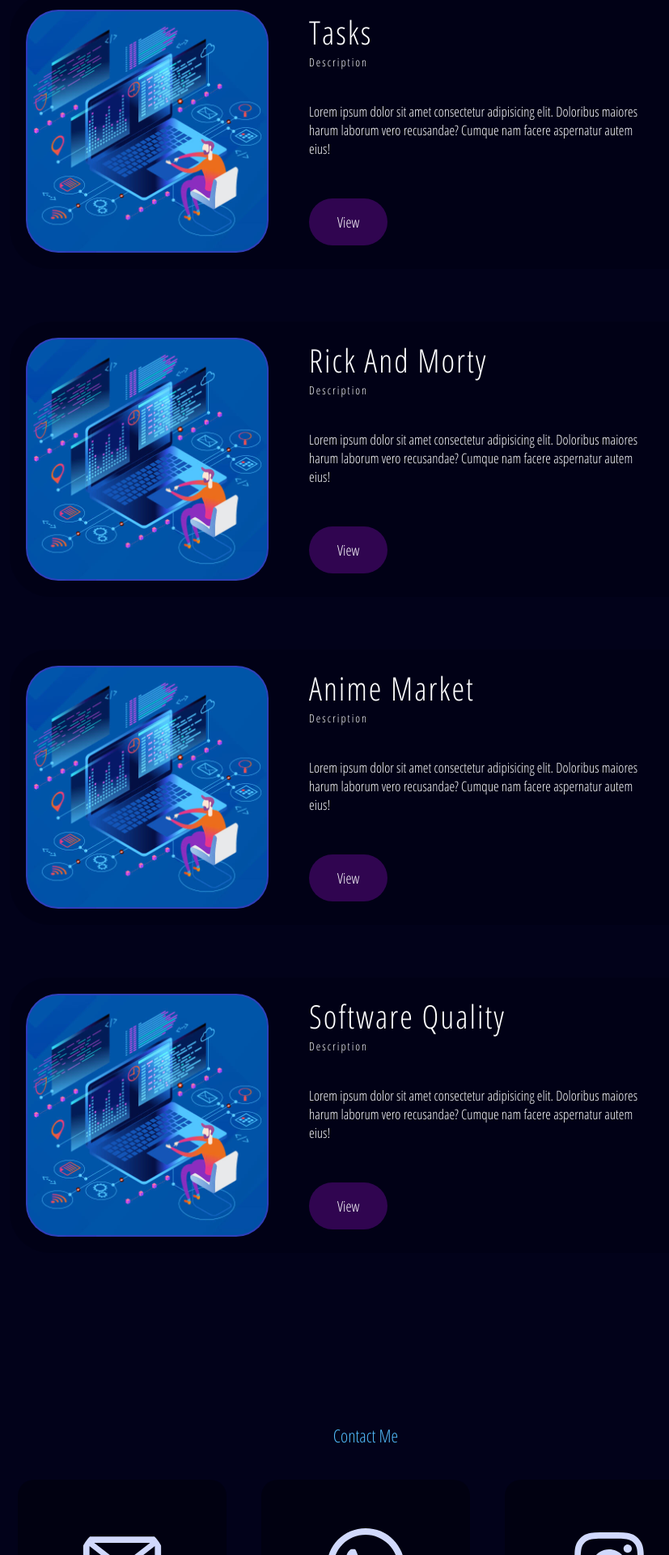
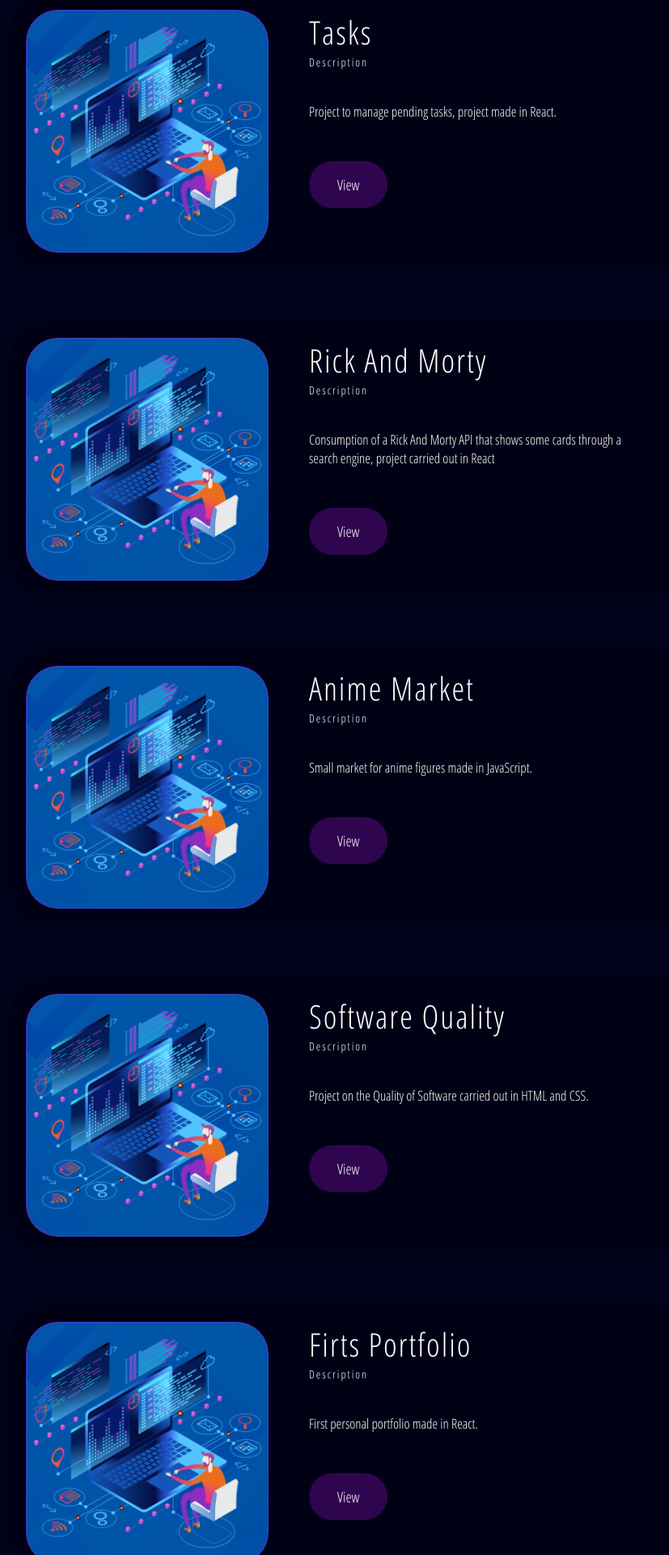
Before and after one commit to JuanFlorez1326/Portfolio-1.0, a React (Create React App) app: page / in a window 1280 px wide. Shown: the part 2120-4040 px from the top of the page at 81% size, without its empty margins (188-1015 px from the left). Built offline with nearby package versions, Linux system fonts and the light colour scheme.

Commit message:
Se le añadio descripcion a los proyectos

```diff
--- a/src/components/Projects/Projects.jsx
+++ b/src/components/Projects/Projects.jsx
@@ -12,9 +12,7 @@
           <h1 className="name">Tasks</h1>
           <h3 className="position">Description</h3>
           <h4 className="about">
-            Lorem ipsum dolor sit amet consectetur adipisicing elit. Doloribus
-            maiores harum laborum vero recusandae? Cumque nam facere aspernatur
-            autem eius!
+            Project to manage pending tasks, project made in React.
           </h4>
           <a href="https://tasks-jsx.netlify.app/" target='_blank' rel='noopener noreferrer' className="contact-member"><span>View</span></a>
         </div>
@@ -26,9 +24,8 @@
           <h1 className="name">Rick And Morty</h1>
           <h3 className="position">Description</h3>
           <h4 className="about">
-            Lorem ipsum dolor sit amet consectetur adipisicing elit. Doloribus
-            maiores harum laborum vero recusandae? Cumque nam facere aspernatur
-            autem eius!
+            Consumption of a Rick And Morty API that shows some cards through a search engine,
+            project carried out in React
           </h4>
           <a href="https://api-rick-and-morty-search.netlify.app" target='_blank' rel='noopener noreferrer' className="contact-member"><span>View</span></a>
         </div>
@@ -40,9 +37,7 @@
           <h1 className="name">Anime Market</h1>
           <h3 className="position">Description</h3>
           <h4 className="about">
-            Lorem ipsum dolor sit amet consectetur adipisicing elit. Doloribus
-            maiores harum laborum vero recusandae? Cumque nam facere aspernatur
-            autem eius!
+            Small market for anime figures made in JavaScript.
           </h4>
           <a href="https://anime-market.netlify.app" target='_blank' rel='noopener noreferrer' className="contact-member"><span>View</span></a>
         </div>
@@ -54,11 +49,21 @@
           <h1 className="name">Software Quality</h1>
           <h3 className="position">Description</h3>
           <h4 className="about">
-            Lorem ipsum dolor sit amet consectetur adipisicing elit. Doloribus
-            maiores harum laborum vero recusandae? Cumque nam facere aspernatur
-            autem eius!
+            Project on the Quality of Software carried out in HTML and CSS.
           </h4>
           <a href="https://software-quality.netlify.app/" target='_blank' rel='noopener noreferrer' className="contact-member"><span>View</span></a>
+        </div>
+      </div>
+
+      <div className="member member-3">
+        <div className="member-img"></div>
+        <div className="member-info">
+          <h1 className="name">Firts Portfolio</h1>
+          <h3 className="position">Description</h3>
+          <h4 className="about">
+            First personal portfolio made in React.
+          </h4>
+          <a href="https://juan-florez.netlify.app/" target='_blank' rel='noopener noreferrer' className="contact-member"><span>View</span></a>
         </div>
       </div>
     </div>
```
